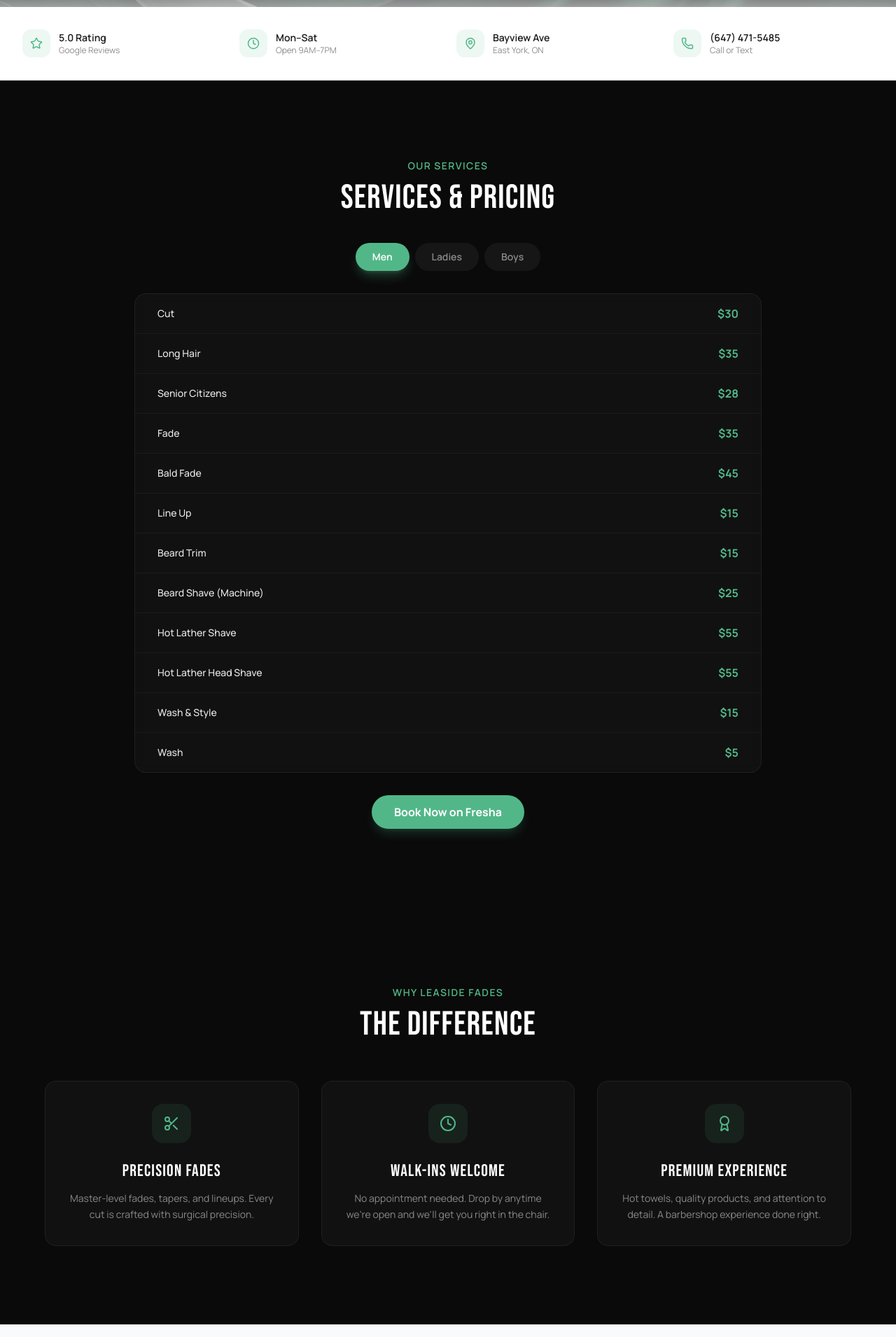
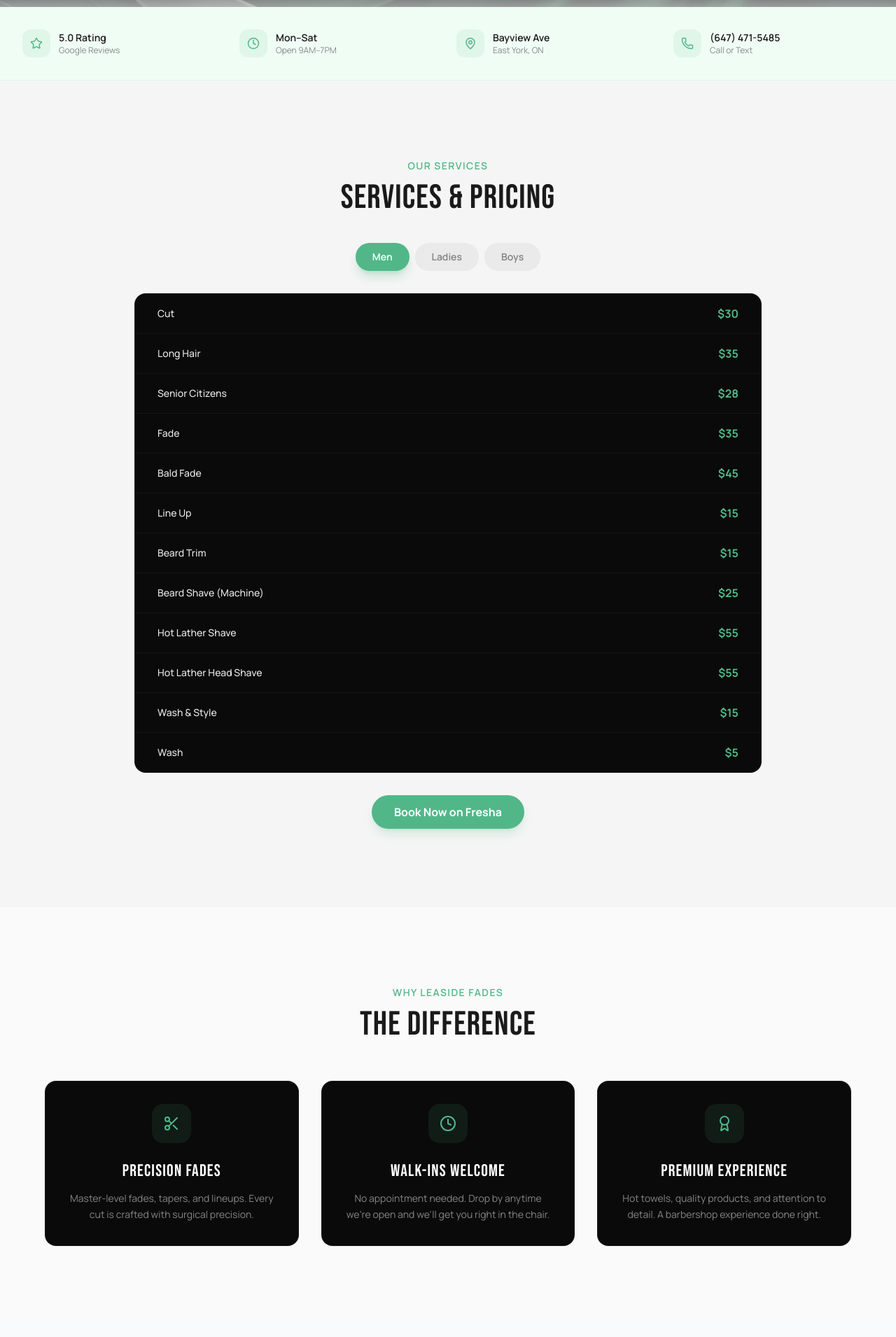
Before and after one commit to owenjalali/leaside-fades, a React (Vite) app: page / in a window 1280 px wide. Shown: the part 790-2700 px from the top of the page at 70% size. Built offline with nearby package versions, Linux system fonts and the light colour scheme.

Commit message:
cleanup: remove source images and research folders, update section backgrounds to premium whites, TrustStrip to mint teal

```diff
--- a/src/sections/Features.tsx
+++ b/src/sections/Features.tsx
@@ -21,14 +21,14 @@ const features = [
 
 export default function Features() {
     return (
-        <section className="section-padding bg-[#0a0a0a]">
+        <section className="section-padding bg-[#fafafa]">
             <div className="max-w-7xl mx-auto">
                 <AnimateOnScroll animation="fade-up">
                     <div className="text-center mb-14">
                         <p className="text-green text-sm font-semibold tracking-widest uppercase mb-3">
                             Why Leaside Fades
                         </p>
-                        <h2 className="font-display text-4xl md:text-5xl text-white tracking-wide">
+                        <h2 className="font-display text-4xl md:text-5xl text-charcoal tracking-wide">
                             THE DIFFERENCE
                         </h2>
                     </div>
@@ -37,7 +37,7 @@ export default function Features() {
                 <div className="grid grid-cols-1 md:grid-cols-3 gap-8">
                     {features.map((f, i) => (
                         <AnimateOnScroll key={f.title} animation="fade-up" delay={i * 150}>
-                            <div className="group text-center p-8 rounded-2xl border border-white/[0.06] hover:border-green/20 hover:shadow-xl hover:shadow-green/5 transition-all duration-500 bg-white/[0.03]">
+                            <div className="group text-center p-8 rounded-2xl border border-white/[0.06] hover:border-green/20 hover:shadow-xl hover:shadow-green/5 transition-all duration-500 bg-[#0a0a0a]">
                                 <div className="w-14 h-14 rounded-2xl bg-green/10 flex items-center justify-center mx-auto mb-6 group-hover:bg-green/20 transition-colors">
                                     <f.icon size={24} className="text-green" />
                                 </div>
--- a/src/sections/Services.tsx
+++ b/src/sections/Services.tsx
@@ -69,14 +69,14 @@ export default function Services() {
     const [activeTab, setActiveTab] = useState<(typeof tabs)[number]>("Men");
 
     return (
-        <section id="services" className="section-padding bg-[#0a0a0a]">
+        <section id="services" className="section-padding bg-[#f5f5f5]">
             <div className="max-w-4xl mx-auto">
                 <AnimateOnScroll animation="fade-up">
                     <div className="text-center mb-10">
                         <p className="text-green text-sm font-semibold tracking-widest uppercase mb-3">
                             Our Services
                         </p>
-                        <h2 className="font-display text-4xl md:text-5xl text-white tracking-wide">
+                        <h2 className="font-display text-4xl md:text-5xl text-charcoal tracking-wide">
                             SERVICES & PRICING
                         </h2>
                     </div>
@@ -93,7 +93,7 @@ export default function Services() {
                                     "px-6 py-2.5 rounded-full text-sm font-semibold transition-all duration-300",
                                     activeTab === tab
                                         ? "bg-green text-white shadow-lg shadow-green/30"
-                                        : "bg-white/5 text-white/50 hover:bg-white/10 hover:text-white"
+                                        : "bg-charcoal/5 text-charcoal/50 hover:bg-charcoal/10 hover:text-charcoal"
                                 )}
                             >
                                 {tab}
@@ -104,7 +104,7 @@ export default function Services() {
 
                 {/* Service List */}
                 <AnimateOnScroll animation="fade-up" delay={200}>
-                    <div className="bg-white/[0.03] backdrop-blur-sm rounded-2xl border border-white/[0.06] overflow-hidden">
+                    <div className="bg-[#0a0a0a] rounded-2xl border border-white/[0.06] overflow-hidden">
                         {services[activeTab].map((group, gi) => (
                             <div key={gi}>
                                 {group.heading && (
--- a/src/sections/TrustStrip.tsx
+++ b/src/sections/TrustStrip.tsx
@@ -9,7 +9,7 @@ const stats = [
 
 export default function TrustStrip() {
     return (
-        <section className="bg-white py-8 border-b border-gray-100">
+        <section className="bg-cream py-8 border-b border-green/10">
             <div className="max-w-7xl mx-auto px-4 md:px-8">
                 <div className="grid grid-cols-2 md:grid-cols-4 gap-6">
                     {stats.map((stat) => (
```
